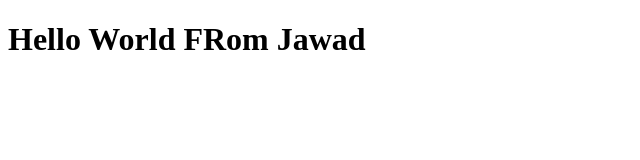
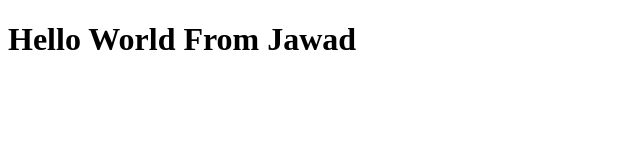
Before and after one commit to jawadilyas25/Bootcamp2020-Sample, a plain HTML site: page index.html in a window 1280 px wide. Shown: the whole page, without its empty margins (0-640 px from the left). Drawn offline with Linux system fonts and the light colour scheme.

Commit message:
Update index.html

```diff
--- a/index.html
+++ b/index.html
@@ -6,6 +6,6 @@
     <title>Document</title>
 </head>
 <body>
-    <h1>Hello World FRom Jawad</h1>
+    <h1>Hello World From Jawad</h1>
 </body>
 </html>
```
